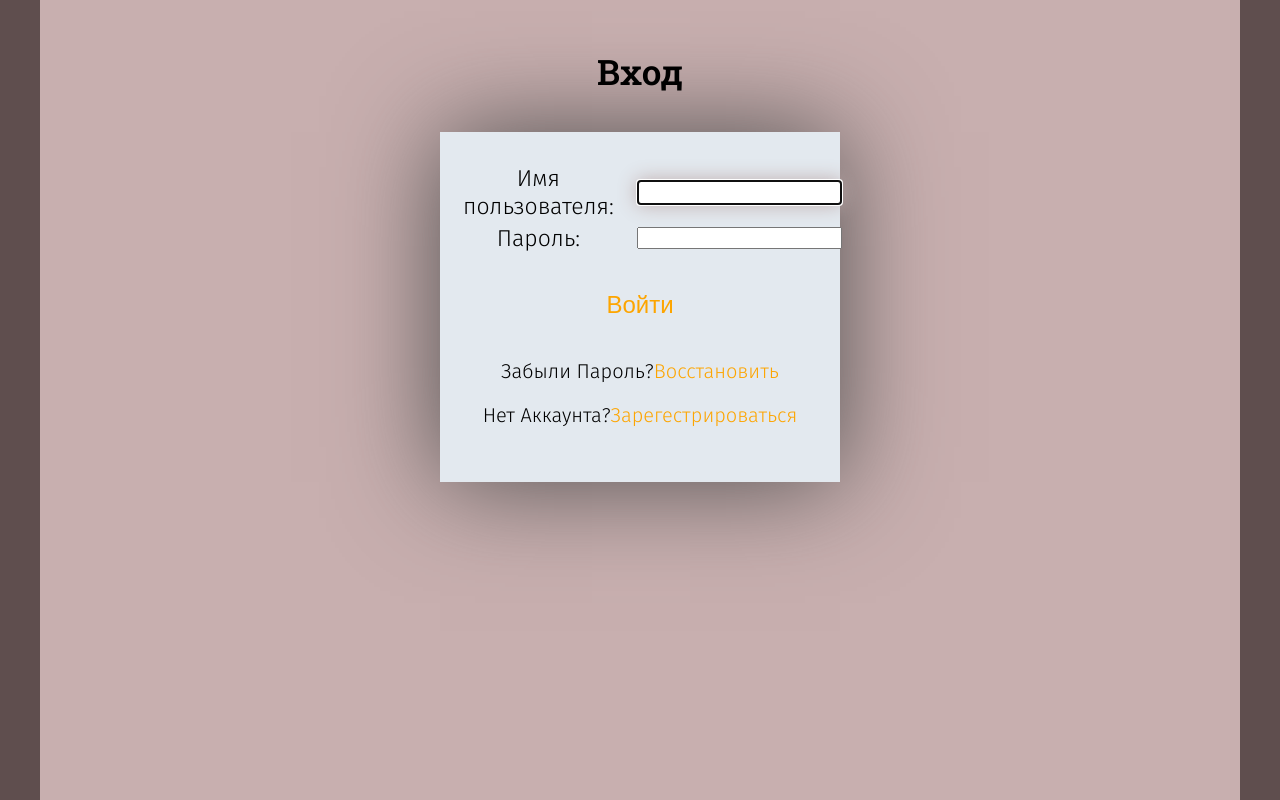
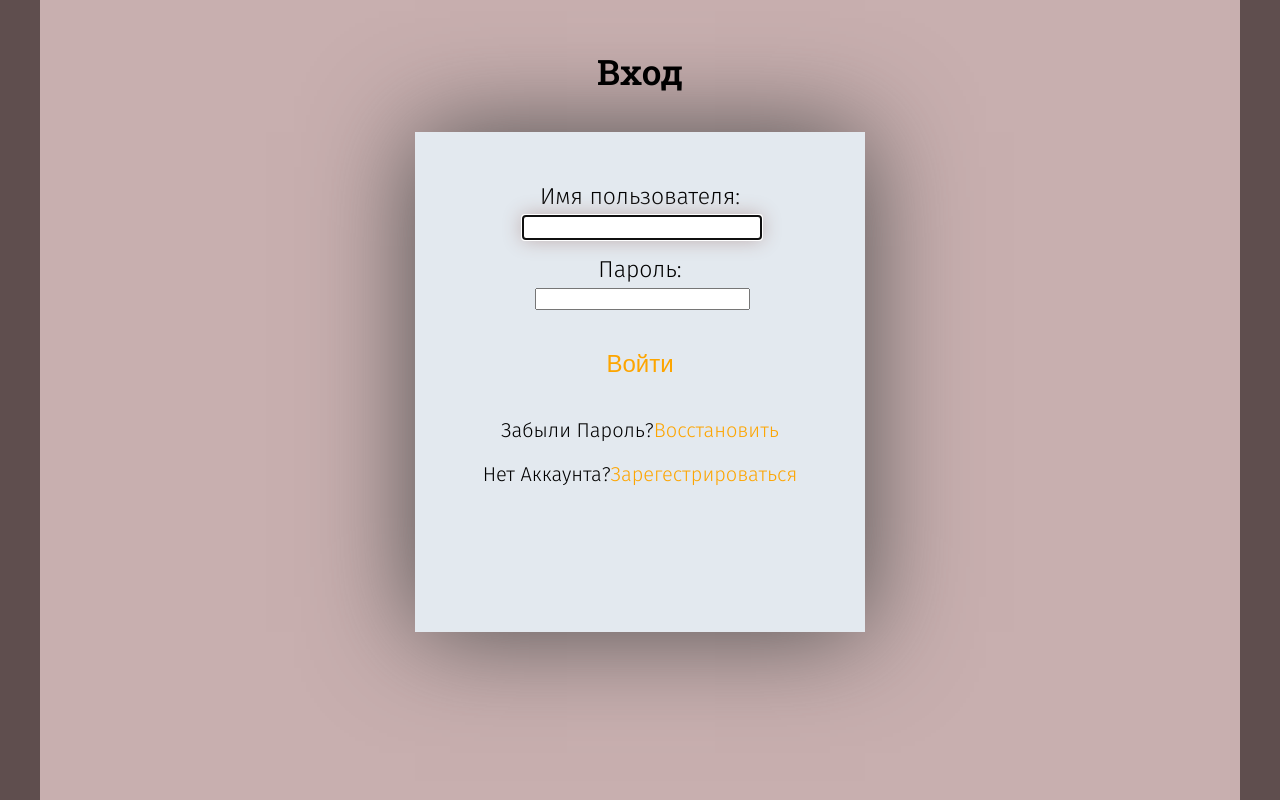
Before and after one commit to maxpaleev/Web, a Django app: page /account/login/ in a window 1280 px wide. Shown: the part 70-870 px from the top of the page. Run offline with Django 4.2, Linux system fonts and the light colour scheme.

Commit message:
nkjqvbuvai

```diff
--- a/main/static/main/css/style_vs.css
+++ b/main/static/main/css/style_vs.css
@@ -229,7 +229,7 @@ input#id_last_name{
 	font-family: 'Fira Sans', sans-serif;
 	background-color: rgb(227, 233, 239);
 	width: 400px;
-	height: 470px;
+	height: 420px;
 	margin: 10px auto;
 	padding: 20px 0;
 	box-shadow: 0 0 100px rgb(79, 78, 78);
@@ -242,7 +242,8 @@ input#id_last_name{
 	flex-direction: column;
 	align-items: center;
 	padding-top: 30px;
-	height: 300px;
+	height: 450px;
+	width: 450px;
 }
 
 
@@ -309,11 +310,25 @@ input#id_last_name:focus{
 	padding: 0 10px;
 }
 
+.error--login{
+	align-items: center;
+	display: flex;
+	flex-direction: column;
+	justify-content: center;
+	width: 350px;
+	margin: 0 auto
+}
 
-.error--login{
-	margin-bottom: 20px;
-}
 .log{
 	margin: 10px auto;
 	padding: 0;
 }
+
+.login table,
+.login table tr{
+	align-items: center;
+	display: flex;
+	flex-direction: column;
+	justify-content: center;
+	padding-top: 10px;
+}
```
Also changed, not shown: db.sqlite3.
